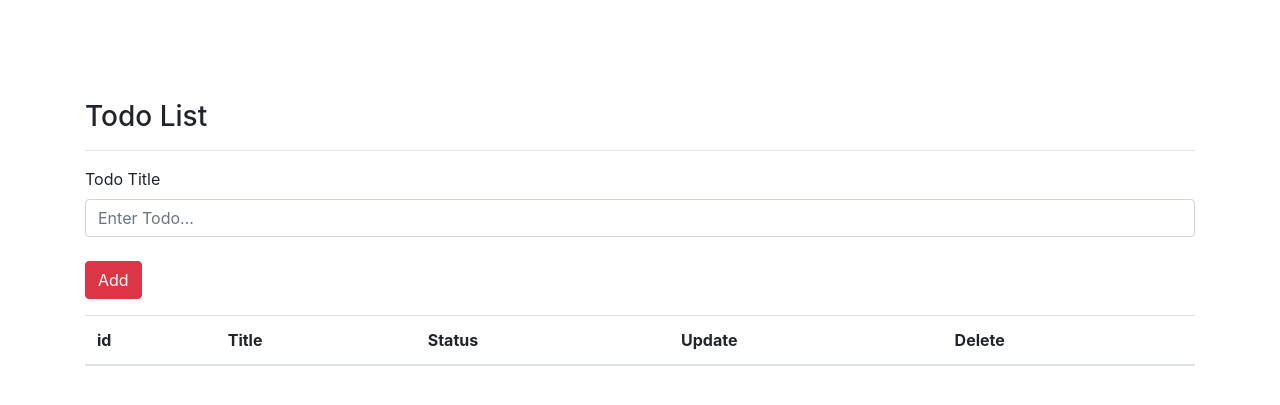
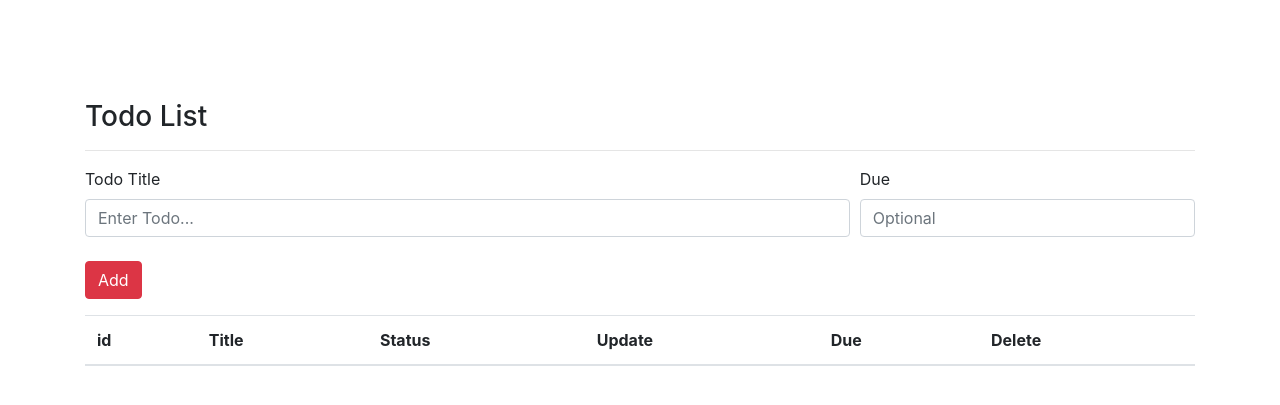
Before and after one commit to Paul-f1994/Todo-List-App, a Flask app: page / in a window 1280 px wide. Shown: the top 405 px of the page. Run offline with Flask 2, Linux system fonts and the light colour scheme; data that the repository does not hold is empty; some libraries are stand-ins or nearby versions.

Commit message:
Add due for each task and update README

```diff
--- a/main.py
+++ b/main.py
@@ -11,6 +11,7 @@ class TodoList(ndb.Model):
     id = ndb.IntegerProperty()
     title = ndb.StringProperty()
     complete = ndb.BooleanProperty()
+    due = ndb.StringProperty()
 
 @app.route("/")
 def index():
@@ -38,12 +39,13 @@ def init():
 @app.route("/add", methods=["POST"])
 def add():
     title = request.form.get("title")
+    due = request.form.get("due")
     with client.context():
         todo = TodoList.query().order(-TodoList.id).get()
         if todo != None:
-            new_todo = TodoList(id = todo.id + 1, title = title, complete = False)
+            new_todo = TodoList(id = todo.id + 1, title = title, complete = False, due = due)
         else:
-            new_todo = TodoList(id = 0, title = title, complete = False)
+            new_todo = TodoList(id = 0, title = title, complete = False, due = due)
         new_todo.put()
         return redirect(url_for("index"))
 
@@ -67,8 +69,5 @@ def delete(todo_id):
         return redirect(url_for("index"))
 
 if __name__ == "__main__":
-    # db.create_all()
     client
     app.run(debug=True)
-
-# export GOOGLE_APPLICATION_CREDENTIALS="/Users/paulfeng/Downloads/utopian-river-195906-097620e8d4b5.json"
--- a/templates/index.html
+++ b/templates/index.html
@@ -1,5 +1,18 @@
 <!doctype html>
 <html lang="en">
+<style>
+    .div-col {
+        display: flex;
+        gap: 10px;
+        width: 100%;
+    }
+    .title {
+        flex-grow:8
+    }
+    .due {
+        flex-grow:1
+    }
+</style>
 <head>
     <meta charset="UTF-8">
     <meta name="viewport"
@@ -16,8 +29,16 @@
     <hr>
     <form action="/add" method="post">
         <div class="form-group">
-            <label for="title">Todo Title</label>
-            <input type="text" class="form-control" id="title" name="title" placeholder="Enter Todo..."><br>
+            <div class='div-col'>
+                <div class="title">
+                    <label for="title">Todo Title</label>
+                    <input type="text" class="form-control" id="title" name="title" placeholder="Enter Todo..."><br>
+                </div>
+                <div class="due">
+                    <label for="due">Due</label>
+                    <input type="text" class="form-control" id="due" name="due" placeholder="Optional"><br>
+                </div>
+            </div>
             <button type="submit" class="btn btn-danger">Add</button>
         </div>
     </form>
@@ -33,11 +54,11 @@
                 <th scope="col">Title</th>
                 <th scope="col">Status</th>
                 <th scope="col">Update</th>
+                <th scope="col">Due</th>
                 <th scope="col">Delete</th>
             </tr>
             </thead>
             <tbody>
-
             {% for todo in todo_list %}
                 <tr>
                     <th scope="row">{{ todo.id }}</th>
@@ -48,6 +69,7 @@
                         <td><span class="badge badge-success">Completed</span></td>
                     {% endif %}
                     <td><a href="/complete/{{ todo.id }}" class="btn btn-info">Update</a></td>
+                    <th scope="row">{{ todo.due }}</th>
                     <td><a href="/delete/{{ todo.id }}" class="btn btn-danger">Delete</a></td>
                 </tr>
             {% endfor %}
```
Also changed, not shown: README.md.
